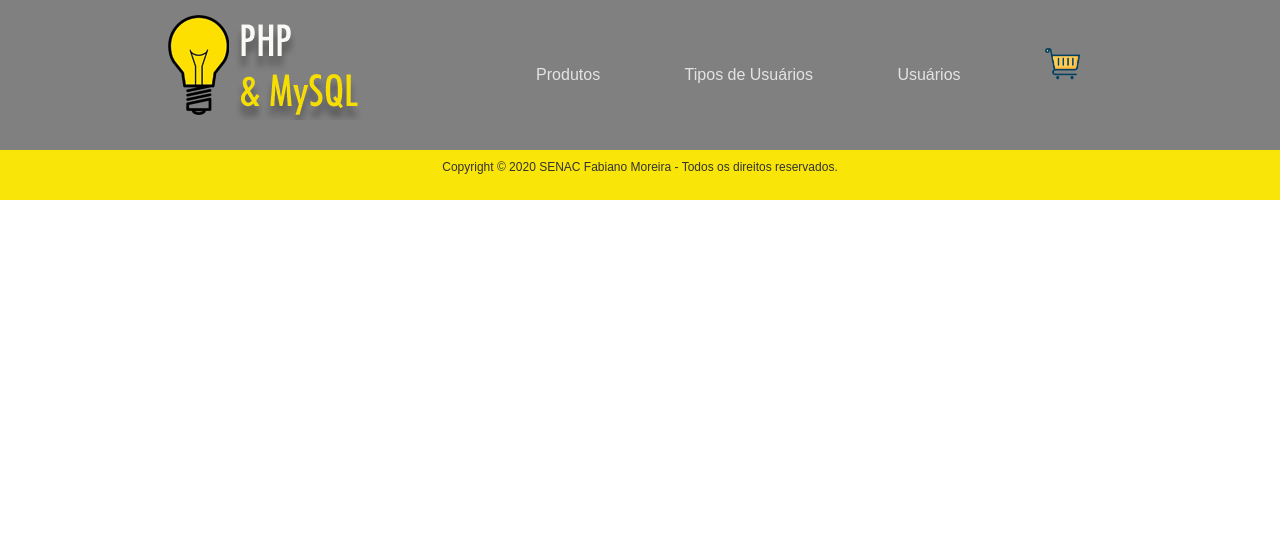
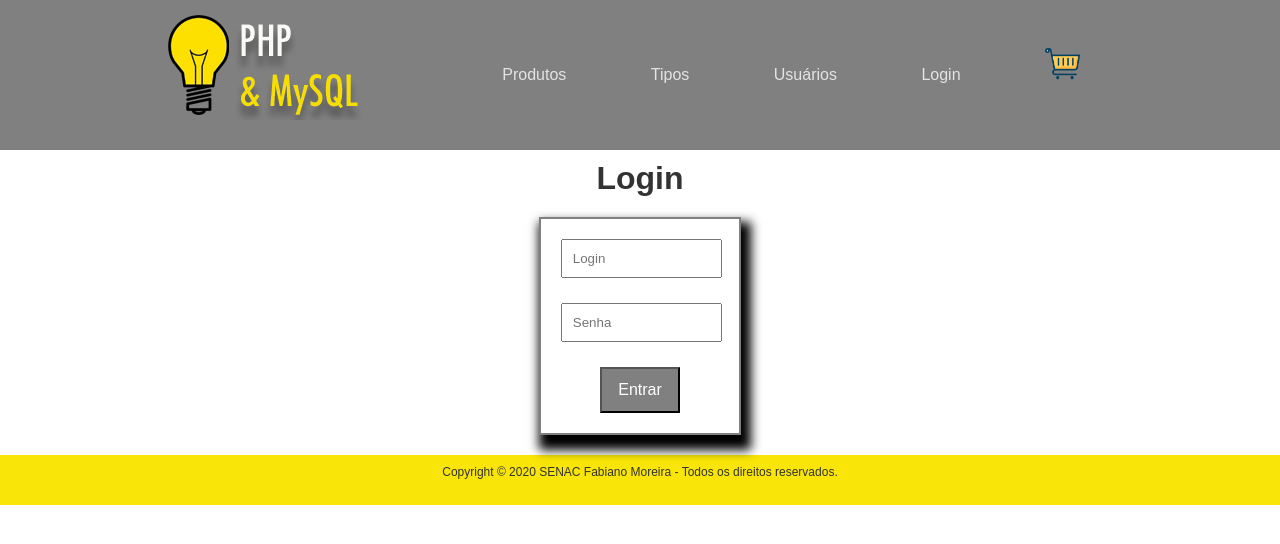
Before and after one commit to fabianomoreira/appPHP_SENAC_loja, a PHP site: page /index.php?pagina=login in a window 1280 px wide. Shown: the top 544 px of the page. Run offline with PHP 8.4, Linux system fonts and the light colour scheme; data that the repository does not hold is empty.

Commit message:
Implementação da tela de login

```diff
--- a/cabecalho.php
+++ b/cabecalho.php
@@ -18,8 +18,9 @@
         <a href="?pagina=home"><img src="imagens/logo.png" title="Logo" alt="Logo"></a>
         <div id="menu">
             <a href="index.php?pagina=produtos">Produtos</a>
-            <a href="index.php?pagina=tipos_usuario">Tipos de Usuários</a>
+            <a href="index.php?pagina=tipos_usuario">Tipos</a>
             <a href="index.php?pagina=usuarios">Usuários</a>
+            <a href="index.php?pagina=login">Login</a>
             <a href="?pagina=carrinho"><img src="<?=$imagem?>" width=35px></a>
         </div>
     </div>
--- a/css/estilo.css
+++ b/css/estilo.css
@@ -70,6 +70,12 @@ table td{
 #tela{
     border: 2px solid gray;
     width: 50%;
+    box-shadow: 5px 10px 10px 5px black;
+}
+
+.tela-login{
+    border: 2px solid gray;
+    width: 22%;
     box-shadow: 5px 10px 10px 5px black;
 }
 
--- a/index.php
+++ b/index.php
@@ -37,6 +37,8 @@
                 include 'paginas/cadastro_produto.php';
             } else if($pagina == 'pedido'){
                 include 'paginas/pedido.php';
+            } else if($pagina == 'login'){
+                include 'paginas/login.php';
             } else {
                 include 'paginas/home.php';
             }
--- /dev/null
+++ b/paginas/login.php
@@ -0,0 +1,14 @@
+<div class="titulo">
+    <h1>Login</h1>
+</div>
+
+<div class="container-centro">
+    <form class="tela-login" action="scripts/processar_login" method="POST">
+        <input class="entrada entrada-top" size=15 maxlength=15 type="text" id="txtLogin" name="txtLogin" placeholder="Login"><br>
+        <input class="entrada entrada-top" size=15 maxlength=15 type="password" id="txtSenha" name="txtSenha" placeholder="Senha"><br>
+
+        <div class="barra">
+            <button class="link_botao" id="btnFuncao" type="submit">Entrar</button>
+        </div>
+    </form>
+</div>
```
